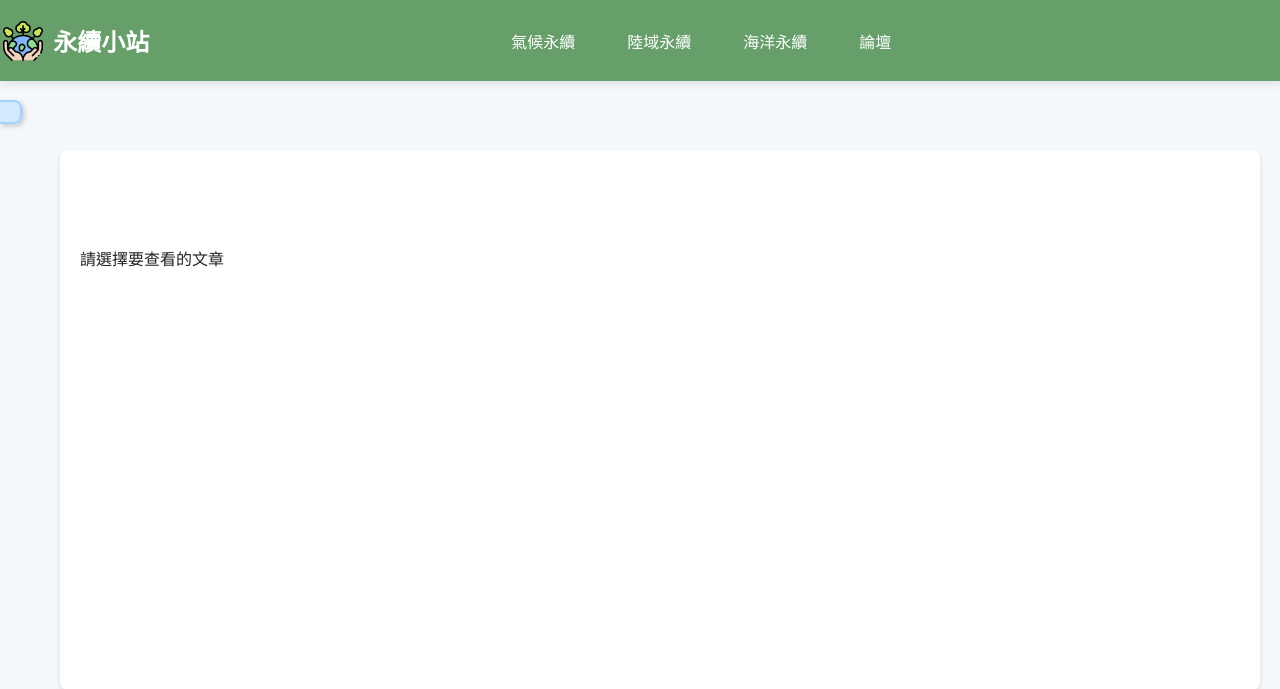
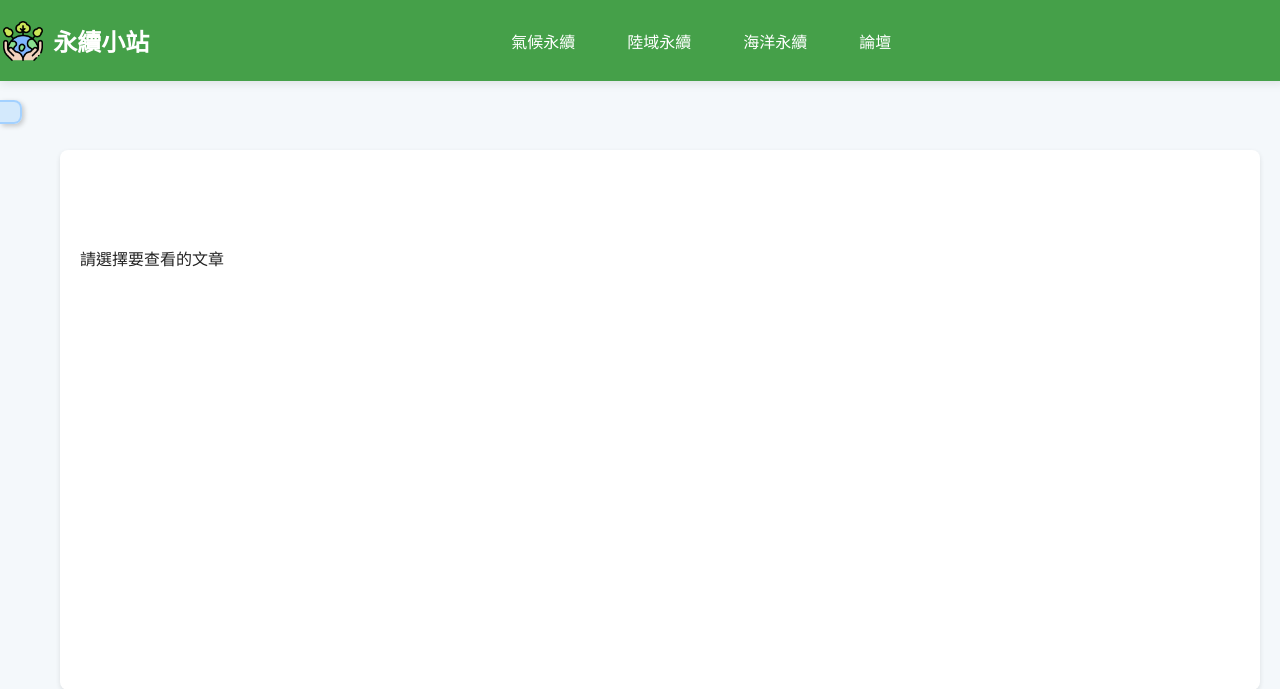
Before and after one commit to 1111031026/0308, a PHP site: page /php/article.php in a window 1280 px wide, with the pointer over the restyled element. Shown: the top 689 px of the page. Run offline with PHP 8.4, Linux system fonts and the light colour scheme.

Commit message:
nav微調

```diff
--- a/css/nav3.css
+++ b/css/nav3.css
@@ -23,7 +23,7 @@ body, html {
 }
 
 .navbar:hover {
-    background-color: #4c8f4fd7;
+    background-color: #45a049;
 }
 
 /* Logo 樣式 */
```
